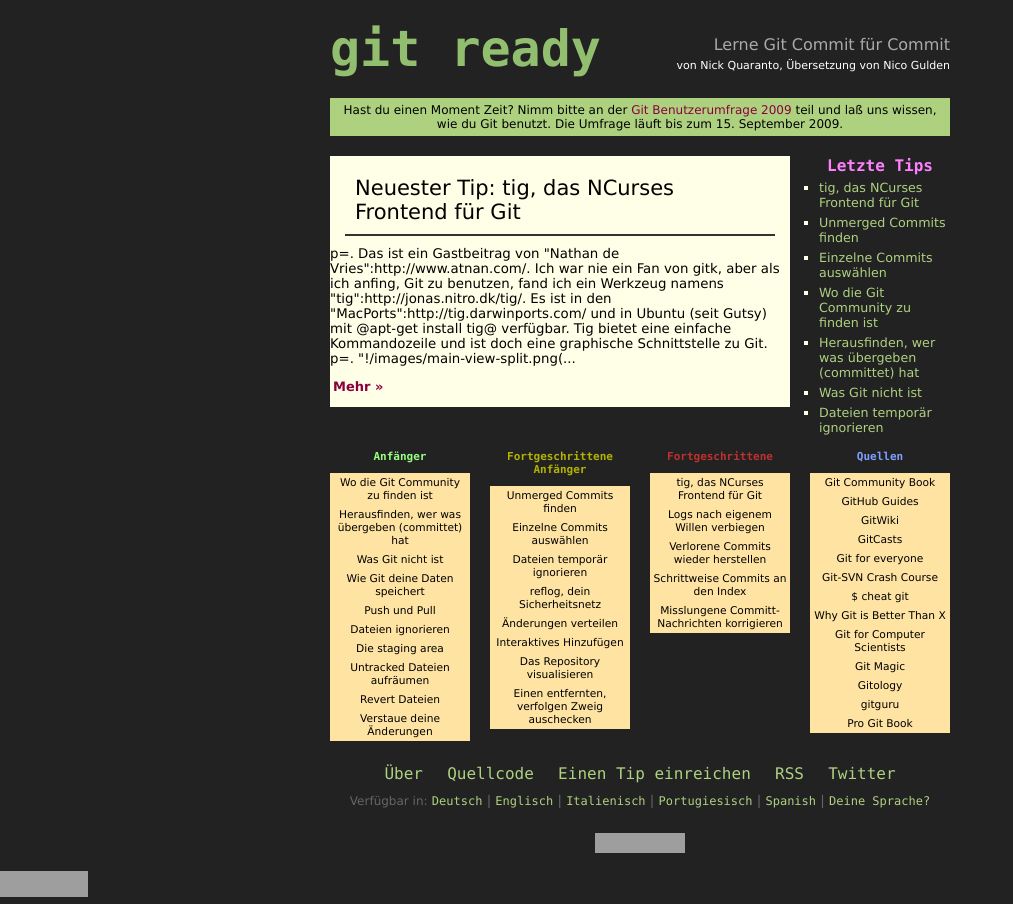
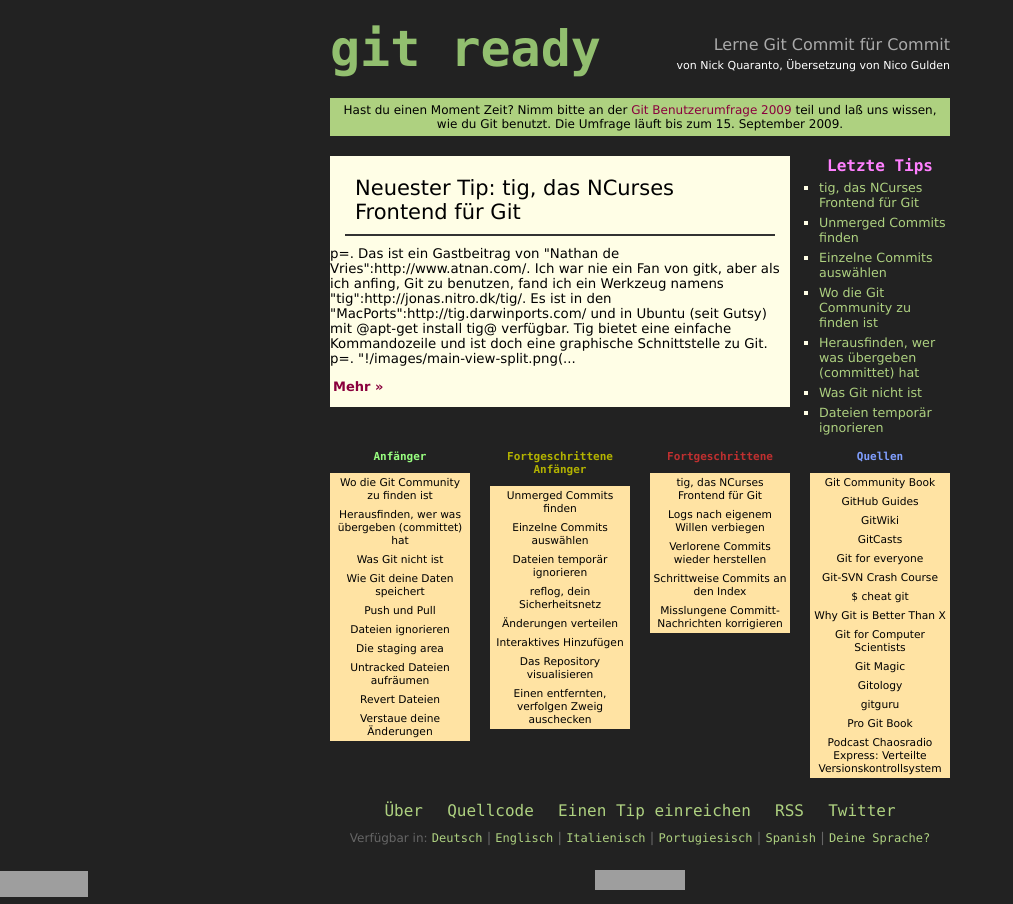
Before and after one commit to qrush/gitready, a Jekyll site: the page built from index.html, in a window 1280 px wide. Shown: the whole page, without its empty margins (0-1013 px from the left). Built offline with Jekyll 4.4.1, drawn with Linux system fonts in a browser that asks for light colours; grey boxes are pictures that could not be loaded.

Commit message:
[de] Add link to german podcast about dcvs
Link to the german podcast series Chaosradio Express and one of its podcasts
about distributed version control systems. The talk is about dvcs in general
and references Git a lot. It's an exciting peace of work and pretty useful to
get an overview about the topic at all. My recommendation.

```diff
--- a/_layouts/default.html
+++ b/_layouts/default.html
@@ -59,6 +59,7 @@
       <a href="http://www.gitology.com/">Gitology</a>
       <a href="http://www.gitguru.com/">gitguru</a>
       <a href="http://www.progit.org/">Pro Git Book</a>
+      <a href="http://chaosradio.ccc.de/cre130.html">Podcast Chaosradio Express: Verteilte Versionskontrollsystem</a>
     </div>
     <div class="grid_12 footer">
 			<div class="footer_links">
```
